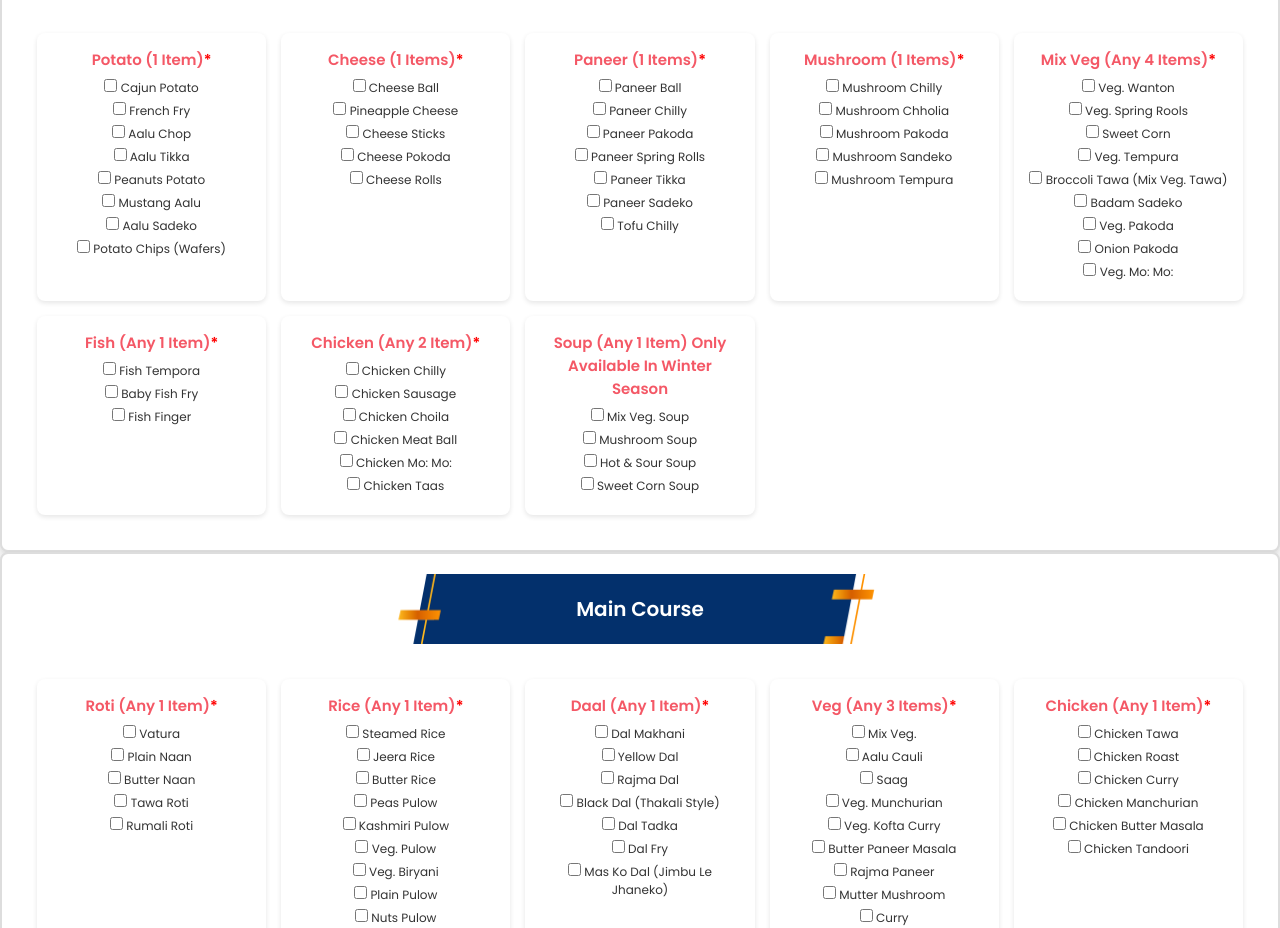
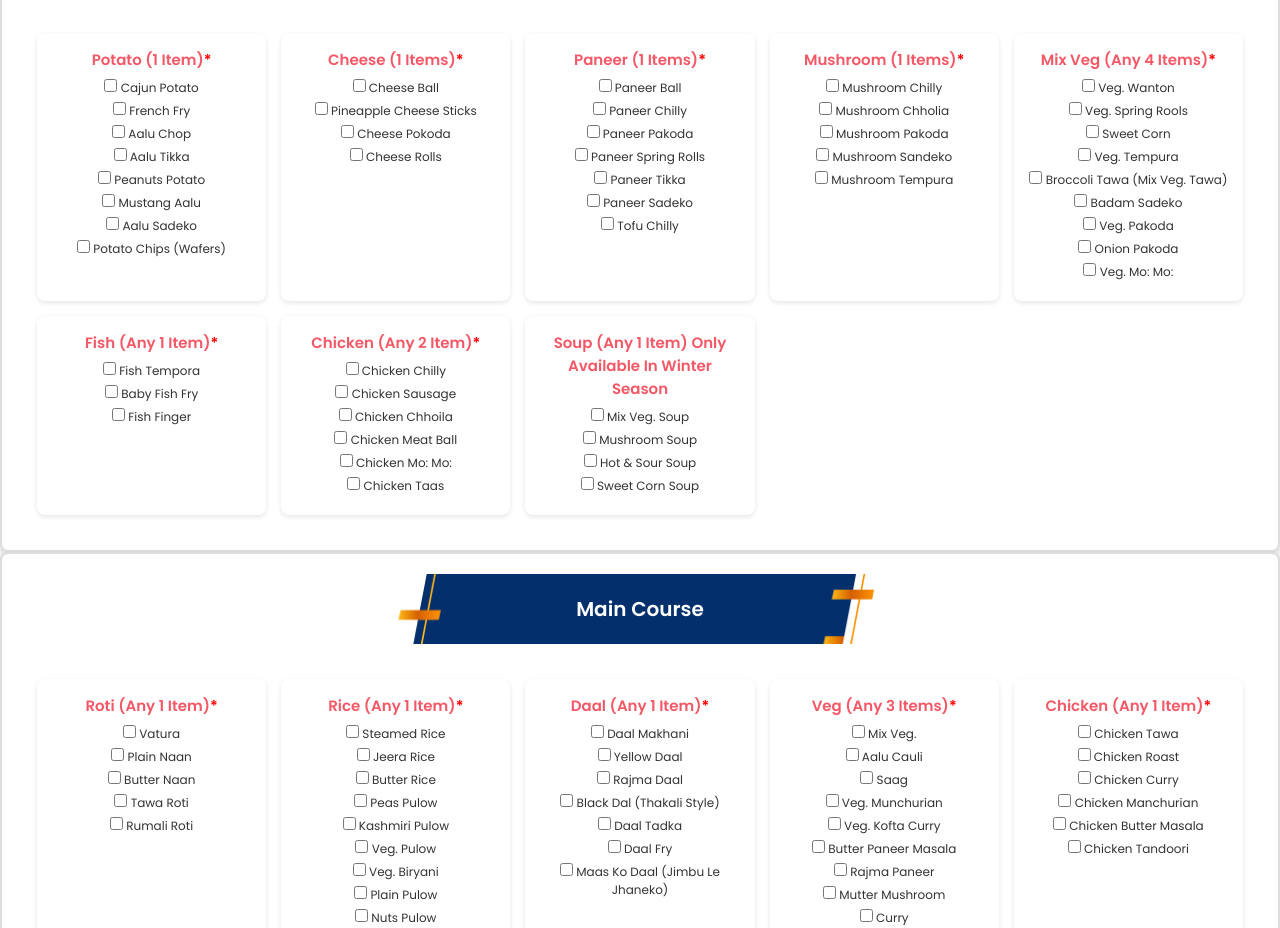
Before and after one commit to bishaldahal4777/manashvibanquet, a plain HTML site: page DiamondPack.html in a window 1280 px wide. Shown: the part 384-1312 px from the top of the page. Drawn offline with Linux system fonts and the light colour scheme.

Commit message:
DiamondPack.html

```diff
--- a/DiamondPack.html
+++ b/DiamondPack.html
@@ -36,7 +36,7 @@
       class="booking-form"
     >
       <div class="gallery-header">
-        <h1>Diamong Non Veg Menu Pack</h1>
+        <h1>Diamond Non Veg Menu Pack</h1>
         <div class="item-name-contain">
           <p>
             Snacks: 10 Item<br />
@@ -142,19 +142,10 @@
                   <input
                     type="checkbox"
                     name="cheese"
-                    value="Pineapple Cheese"
+                    value="Pineapple Cheese Sticks"
                     onclick="validateSelection('cheese', 1)"
                   />
-                  Pineapple Cheese
-                </li>
-                <li>
-                  <input
-                    type="checkbox"
-                    name="cheese"
-                    value="Cheese Sticks"
-                    onclick="validateSelection('cheese', 1)"
-                  />
-                  Cheese Sticks
+                  Pineapple Cheese Sticks
                 </li>
                 <li>
                   <input
@@ -441,10 +432,10 @@
                   <input
                     type="checkbox"
                     name="chicken"
-                    value="Chicken Choila"
+                    value="Chicken Chhoila"
                     onclick="validateSelection('chicken', 2)"
                   />
-                  Chicken Choila
+                  Chicken Chhoila
                 </li>
                 <li>
                   <input
@@ -666,28 +657,28 @@
                   <input
                     type="checkbox"
                     name="daal"
-                    value="Dal Makhani"
+                    value="Daal Makhani"
                     onclick="validateSelection('daal', 1)"
                   />
-                  Dal Makhani
+                  Daal Makhani
                 </li>
                 <li>
                   <input
                     type="checkbox"
                     name="daal"
-                    value="Yellow Dal"
+                    value="Yellow Daal"
                     onclick="validateSelection('daal', 1)"
                   />
-                  Yellow Dal
+                  Yellow Daal
                 </li>
                 <li>
                   <input
                     type="checkbox"
                     name="daal"
-                    value="Rajma Dal"
+                    value="Rajma Daal"
                     onclick="validateSelection('daal', 1)"
                   />
-                  Rajma Dal
+                  Rajma Daal
                 </li>
                 <li>
                   <input
@@ -705,25 +696,25 @@
                     value="Dal Tadka"
                     onclick="validateSelection('daal', 1)"
                   />
-                  Dal Tadka
+                  Daal Tadka
                 </li>
                 <li>
                   <input
                     type="checkbox"
                     name="daal"
-                    value="Dal Fry"
+                    value="Daal Fry"
                     onclick="validateSelection('daal', 1)"
                   />
-                  Dal Fry
+                  Daal Fry
                 </li>
                 <li>
                   <input
                     type="checkbox"
                     name="daal"
-                    value="Mas ko Dal (Jimbu le jhaneko)"
+                    value="Maas ko Daal (Jimbu le jhaneko)"
                     onclick="validateSelection('daal', 1)"
                   />
-                  Mas ko Dal (Jimbu le jhaneko)
+                  Maas ko Daal (Jimbu le jhaneko)
                 </li>
               </ul>
             </div>
```
